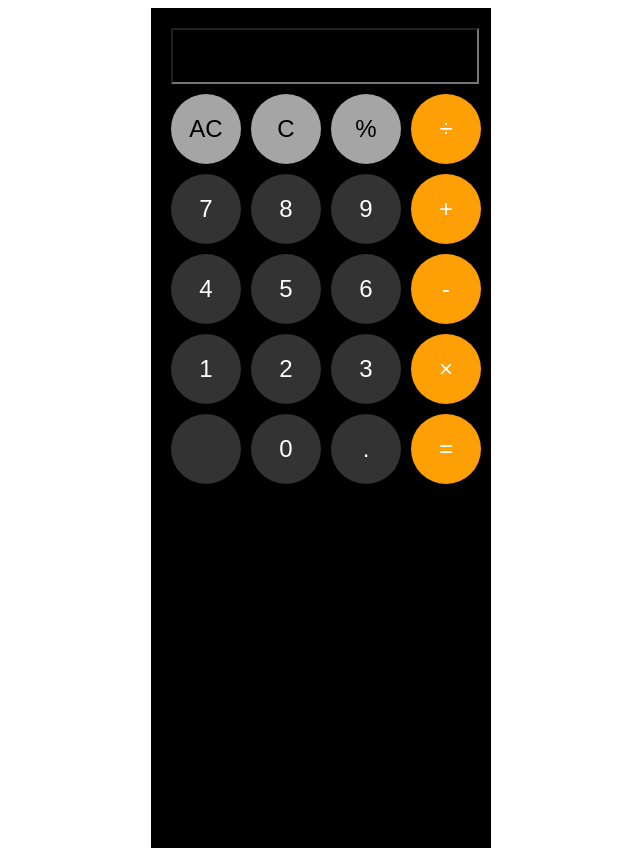
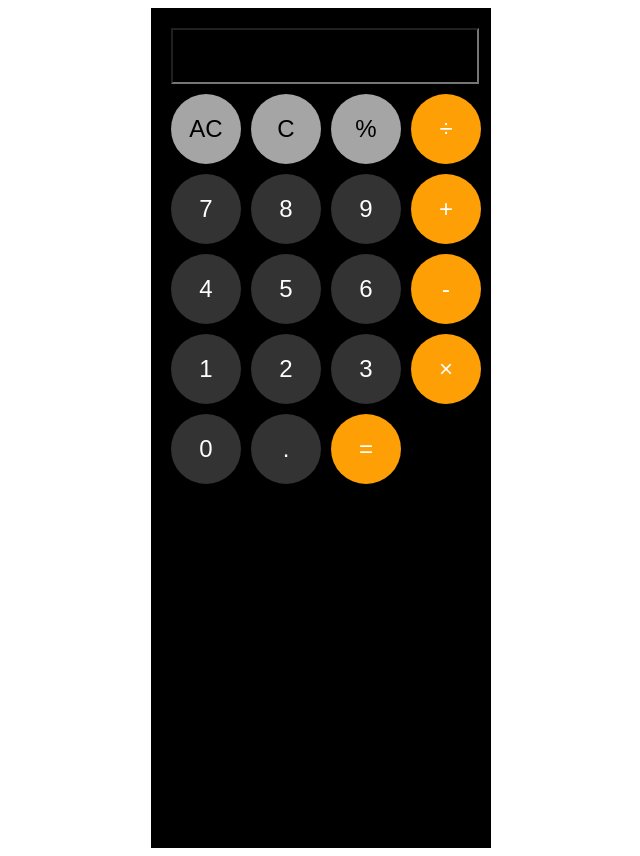
Before and after one commit to show9ta/show9ta.github.io, a plain HTML site: page index.html in a window 1280 px wide. Shown: the whole page, without its empty margins (319-959 px from the left). Drawn offline with Linux system fonts and the light colour scheme.

```diff
--- a/index.html
+++ b/index.html
@@ -26,7 +26,6 @@
 			<button class="number" onclick="buttonPressed(2)">2</button>
 			<button class="number" onclick="buttonPressed(3)">3</button>
 			<button class="operator" onclick="buttonPressed('*')">×</button>
-			<button class="number" onclick="buttonPressed('')"></button>
 			<button class="number" onclick="buttonPressed(0)">0</button>
 			<button class="number" onclick="buttonPressed('.')">.</button>
 			<button class="equal" onclick="calculate()">=</button>
```
